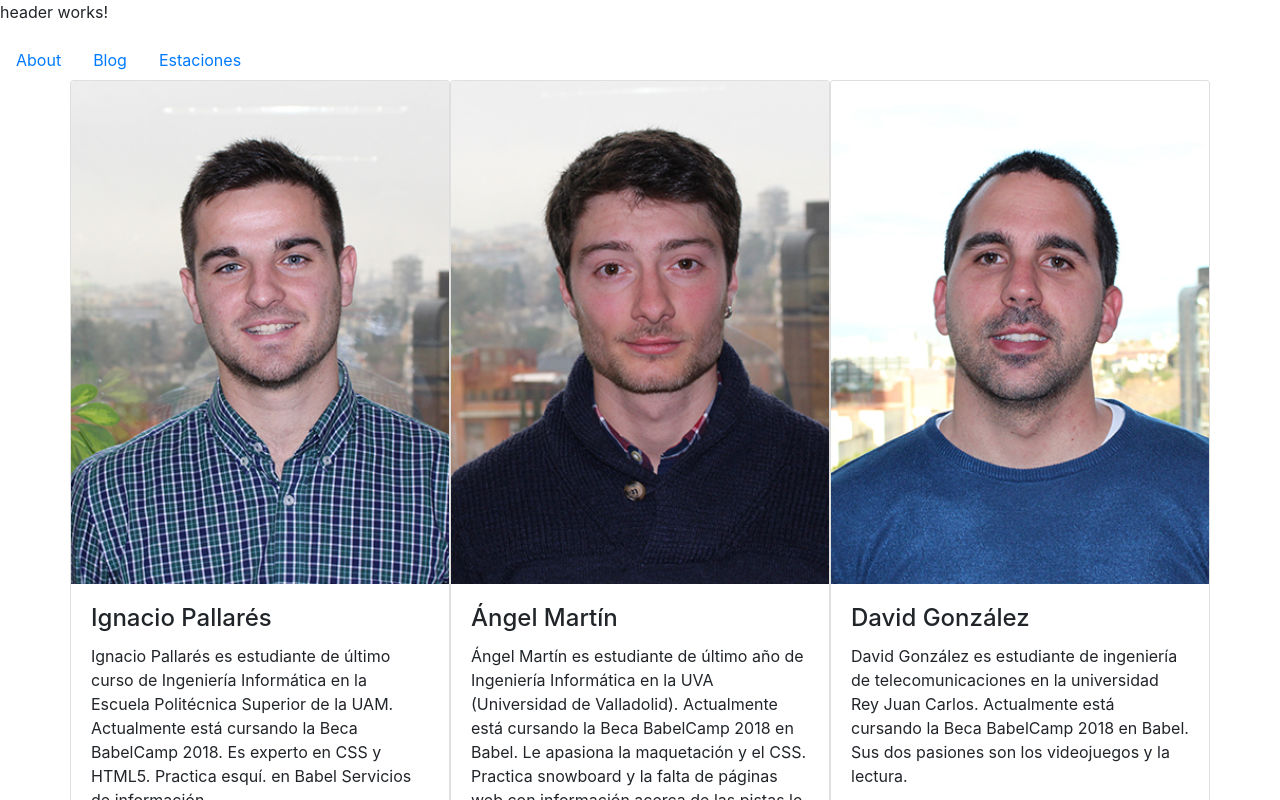
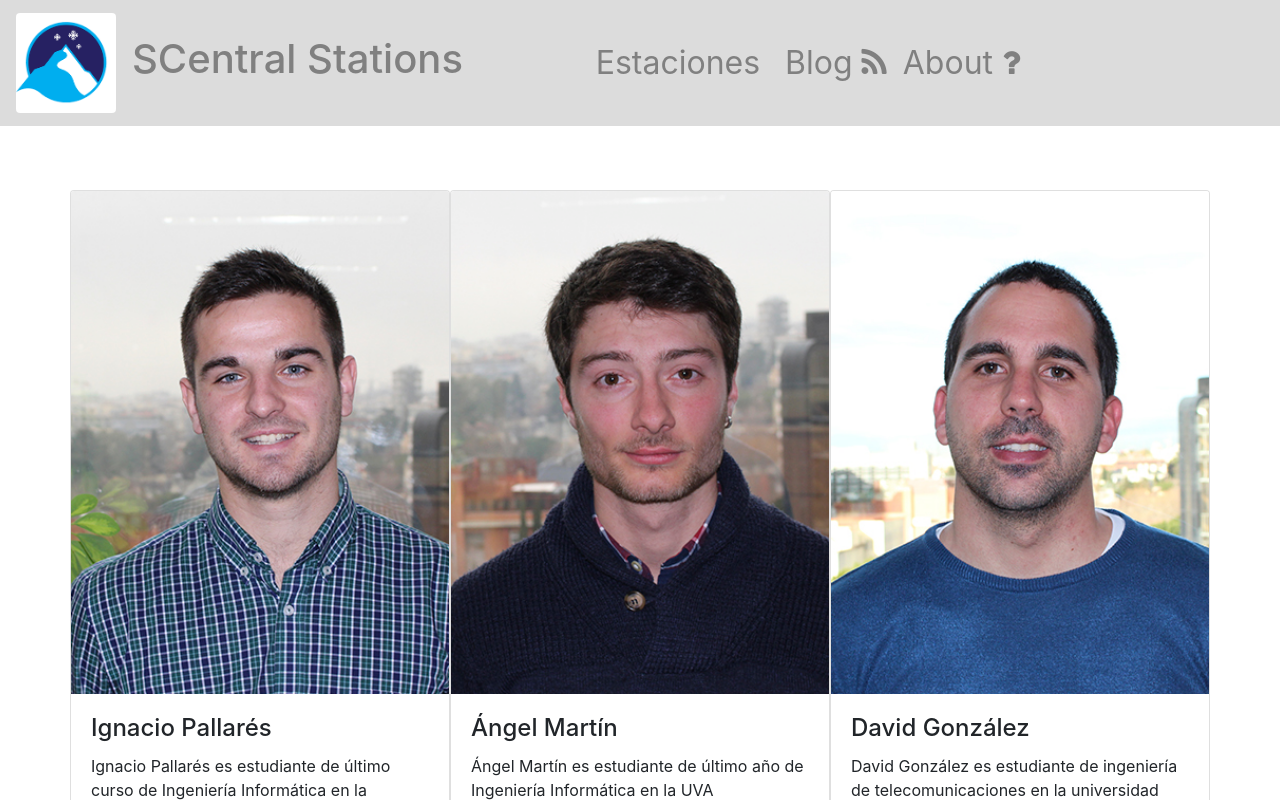
Before and after one commit to IPalla/HandsOn2, an Angular app in the folder HandsOn2/: page /about in a window 1280 px wide. Shown: the top 800 px of the page. Built offline with nearby package versions, Linux system fonts and the light colour scheme.

Commit message:
"Menu responsivo y about"

```diff
--- a/HandsOn2/src/app/about/about/about.component.css
+++ b/HandsOn2/src/app/about/about/about.component.css
@@ -0,0 +1,3 @@
+.col-md-4{
+  height: 100%;
+}
--- a/HandsOn2/src/app/about/about/about.component.html
+++ b/HandsOn2/src/app/about/about/about.component.html
@@ -1,7 +1,7 @@
 
   <div class="container">
     <div class="row">
-      <div class="col-4">
+      <div class="col-md-4">
         <div class="row">
           <div class="card" style="width:400px">
               <img class="card-img-top" src="./assets/IgnacioPallares.png" alt="Foto Ignacio Pallarés">
@@ -23,7 +23,7 @@
             </div>
         </div>
       </div>
-      <div class="col-4">
+      <div class="col-md-4">
           <div class="row">
               <div class="card" style="width:400px">
                   <img class="card-img-top" src="./assets/AngelMartin.png" alt="Foto Ángel Martín">
@@ -44,7 +44,7 @@
                 </div>
               </div>
       </div>
-      <div class="col-4">
+      <div class="col-md-4">
           <div class="row">
               <div class="card" style="width:400px">
                   <img class="card-img-top" src="./assets/DavidGonzalez.png" alt="Foto David González">
--- a/HandsOn2/src/app/app.component.css
+++ b/HandsOn2/src/app/app.component.css
@@ -0,0 +1,30 @@
+html{
+  max-width: 1600px;
+}
+
+body {
+  margin: 0px;
+}
+
+html:after {
+  content: "";
+  position: fixed;
+  top: 0;
+  bottom: 0;
+  width: 100%;
+  height: 100%;
+  background-image: url(../assets/montana-nevada.jpg);
+  opacity: 0.1;
+  overflow:auto;
+  z-index: -1;
+}
+
+.content
+{
+  padding-top: 5%;
+    /* height: 100%;
+    min-height: 70%;
+    min-height: -webkit-calc(100% - 186px);
+    min-height: -moz-calc(100% - 186px);
+    min-height: calc(100% - 186px); */
+}
--- a/HandsOn2/src/app/app.component.html
+++ b/HandsOn2/src/app/app.component.html
@@ -1,6 +1,6 @@
-<app-header></app-header>
 <app-menu></app-menu>
 
+<div class= "content">
 <router-outlet></router-outlet>
-
+</div>
 <app-footer></app-footer>
--- a/HandsOn2/src/app/core/menu/menu.component.css
+++ b/HandsOn2/src/app/core/menu/menu.component.css
@@ -0,0 +1,84 @@
+*{
+    background-color: gainsboro;
+    white-space: nowrap;
+  }
+ul{
+  text-align: center;
+}
+nav img{
+  width:100px;
+}
+h1 {
+  color: gray;
+}
+.navbar-dark .navbar-nav .nav-link {
+  color: gray;
+  font-size: 32px;
+}
+.navbar-dark .navbar-nav .nav-link:hover {
+  color: rgb(65, 59, 59);
+  font-size: 36px;
+}
+.oculto2{
+  display: none; /*Oculto 2 es para todos los tamaños a diferencia de oculto*/
+}
+@media only screen and (min-width: 1090px){
+  ul{
+    padding-left: 20%;
+  }
+}
+@media only screen and (min-width: 950px){
+  ul{
+    padding-left: 10%;
+  }
+}
+@media only screen and (max-width: 1225px){
+  .content
+  {
+      min-height: 90%;
+      min-height: -webkit-calc(100% - 200px);
+      min-height: -moz-calc(100% - 200px);
+      min-height: calc(100% - 200px);
+  }
+}
+@media only screen and (max-width: 1225px){
+  .content
+  {
+      min-height: 80%;
+      min-height: -webkit-calc(100% - 175px);
+      min-height: -moz-calc(100% - 175px);
+      min-height: calc(100% - 175px);
+  }
+}
+@media only screen and (max-width: 860px){
+  h1{
+    display: none;
+  }
+}
+@media only screen and (max-width: 700px){
+  nav img{
+   width: 100px;
+  }
+  .container .card-header{
+    display: none;
+  }
+}
+
+@media only screen and (max-width: 600px){
+  nav img{
+    display: none;
+  }
+}
+@media only screen and (max-width: 575px){
+
+  .oculto{
+    display: none;
+  }
+  ul{
+    width: 100%;
+    align-content: center;
+  }
+  nav {
+    align-content: center;
+  }
+}
--- a/HandsOn2/src/app/core/menu/menu.component.html
+++ b/HandsOn2/src/app/core/menu/menu.component.html
@@ -1,7 +1,30 @@
 
 
-  <nav class="nav justify-content-center|justify-content-end">
-    <a class="nav-link active" routerLinkActive="active" routerLink="about">About</a>
-    <a class="nav-link active" routerLinkActive="active" routerLink="blog">Blog</a>
-    <a class="nav-link active" routerLinkActive="active" routerLink="estaciones">Estaciones</a>
-              </nav>
+
+<nav class="navbar navbar-expand-sm navbar-dark">
+  <a class="navbar-brand" href="#">
+    <img src="./assets/icono_snow.png" alt="logo" class="rounded">
+  </a>
+  <h1>SCentral Stations</h1>
+
+  <button class="navbar-toggler navbar-toggler-right" [ngClass]="claseBoton" type="button" (click)="botonMenu()" >
+      <span class="navbar-toggler-icon"></span>
+    </button>
+  <!-- Links -->
+  <ul class="navbar-nav" [ngClass]="claseUl">
+      <li class="nav-item">
+          <button class="navbar-toggler navbar-toggler-right" type="button" (click)="botonMenu()" >
+            <span class="navbar-toggler-icon"></span>
+          </button>
+      </li>
+    <li class="nav-item">
+      <a class="nav-link" routerLinkActive="active" routerLink="estaciones">Estaciones <i class="fa fa-snowflake"></i></a>
+    </li>
+    <li class="nav-item">
+      <a class="nav-link" routerLinkActive="active" routerLink="blog">Blog <i class="fa fa-rss"></i></a>
+    </li>
+    <li class="nav-item">
+      <a class="nav-link" routerLinkActive="active" routerLink="about">About <i class="fa fa-question"></i></a>
+    </li>
+  </ul>
+</nav>
--- a/HandsOn2/src/app/core/menu/menu.component.ts
+++ b/HandsOn2/src/app/core/menu/menu.component.ts
@@ -6,10 +6,29 @@ import { Component, OnInit } from '@angular/core';
   styleUrls: ['./menu.component.css']
 })
 export class MenuComponent implements OnInit {
-
+  estado: boolean; // False si el sub-menú está oculto.
+  claseUl: string;
+  claseBoton: string;
+  estadoForm: boolean; // False si el form login está oculto.
+  claseLoginForm: string;
   constructor() { }
 
   ngOnInit() {
+    this.estado = false;
+    this.estadoForm = false;
+    this.claseUl = ' oculto';
+    this.claseBoton = '';
+    this.claseLoginForm = 'oculto2';
   }
-
+  botonMenu() {
+    this.estado = !this.estado;
+    if (this.estado) {
+      this.claseUl = ' ' ;
+      this.claseBoton = ' oculto';
+    }
+    if (!this.estado) {
+      this.claseUl = ' oculto' ;
+      this.claseBoton = ' ';
+    }
 }
+}
```
